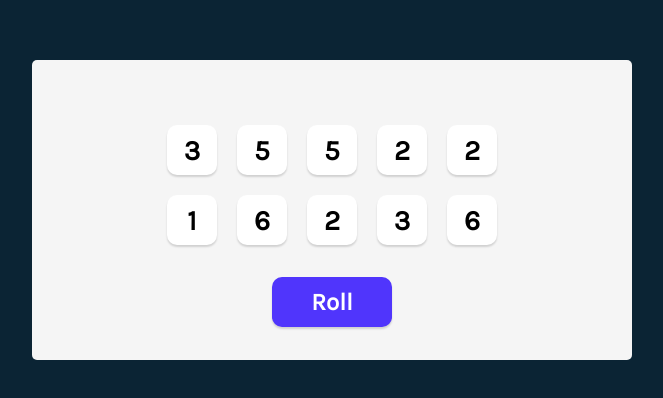
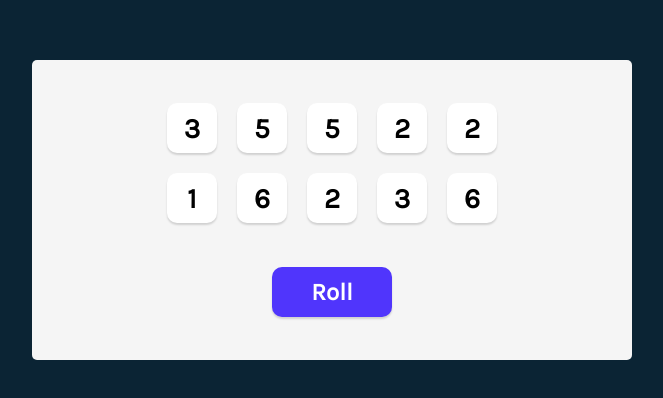
Before and after one commit to Alto0327/Tenzie, a React app: page / in a window 1280 px wide. Shown: the part 190-588 px from the top of the page, without its empty margins (308-971 px from the left). Built offline with nearby package versions, Linux system fonts and the light colour scheme; the HTML template or start-up script is replaced by a standard one.

Commit message:
turned die into obj, added nanoid for die keys

```diff
--- a/package.json
+++ b/package.json
@@ -10,6 +10,7 @@
     "preview": "vite preview"
   },
   "dependencies": {
+    "nanoid": "^5.1.5",
     "react": "^19.0.0",
     "react-dom": "^19.0.0"
   },
--- a/src/App.css
+++ b/src/App.css
@@ -5,39 +5,39 @@ main {
   border-radius: 5px;
   display: flex;
   flex-direction: column;
-  justify-content: center;
+  justify-content: space-evenly;
   align-items: center;
 }
 
 .dice-container{
-  padding: 2rem;
   gap: 20px;
   display: grid;
   grid-template: auto auto / repeat(5, 1fr);
 }
 
+button{
+  font-family: 'Karla', sans-serif ;
+  cursor: pointer;
+  box-shadow: 0px 2px 2px rgba(0, 0, 0, 0.15);
+}
+
 .dice-container button{
   height: 50px;
   width: 50px;
-  box-shadow: 0px 2px 2px rgba(0, 0, 0, 0.15);
   border-radius: 10px;
   border: none;
   background-color: white;
-  font-family: Inter, sans-serif;
   font-size: 1.75rem;
   font-weight: bold;
-  cursor: pointer;
 }
 
 .roll-btn{
   width: 120px;
   height: 50px;
   background-color: #5035fc;
-  box-shadow: 0px 2px 2px rgba(0, 0, 0, 0.15);
   border: none;
   border-radius: 10px;
   color: white;
   font-size: 1.5rem;
   font-weight: bold;
-  cursor: pointer;
 }
--- a/src/App.jsx
+++ b/src/App.jsx
@@ -1,6 +1,7 @@
 import Dice from "./Components/Dice"
 import './App.css'
 import { useState } from "react"
+import { nanoid } from "nanoid"
 
 function App() {
   const [dice, setDice] = useState(generateAllNewDice)
@@ -10,23 +11,27 @@ function App() {
 
     for(let i =0; i < 10; i++){
       const randomNum = Math.floor(Math.random() * 6) + 1
-      newDice.push(randomNum)
+      newDice.push({
+        value: randomNum,
+        isHeld: false,
+        id:nanoid()
+      })
     }
     return newDice
   }
 
-  const handleClick = () => {
+  const rollDice = () => {
     setDice(generateAllNewDice)
   }
 
-  const diceElement = dice.map((num,i) => <Dice value={num} key={i}/>)
+  const diceElement = dice.map(dieobj => <Dice value={dieobj.value} key={dieobj.id}/>)
 
   return (
     <main>
       <div className="dice-container">
         {diceElement}
       </div>
-      <button className="roll-btn" onClick={handleClick}>Roll</button>
+      <button className="roll-btn" onClick={rollDice}>Roll</button>
     </main>
   )
 }
--- a/src/index.css
+++ b/src/index.css
@@ -2,10 +2,10 @@
 
 * {
   box-sizing: border-box;
-  font-family: 'Karla', sans-serif !important;
 }
 
 body {
+  font-family: 'Karla', sans-serif ;
   margin: 0;
   background-color: #0B2434;
   padding: 20px;
```
Also changed, not shown: 1 other file (tests, documents, lock files or other folders).
